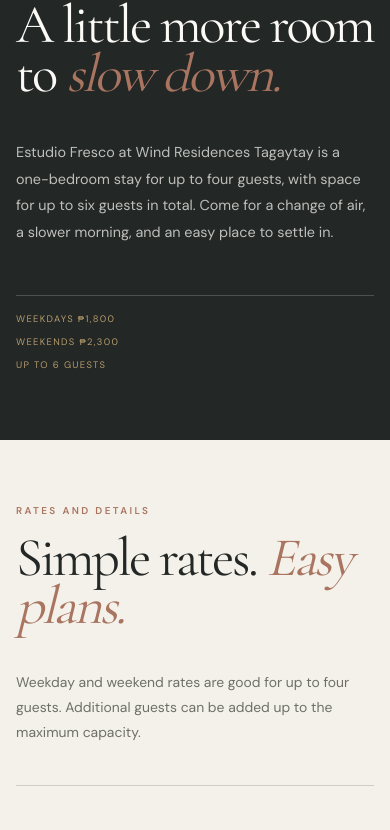
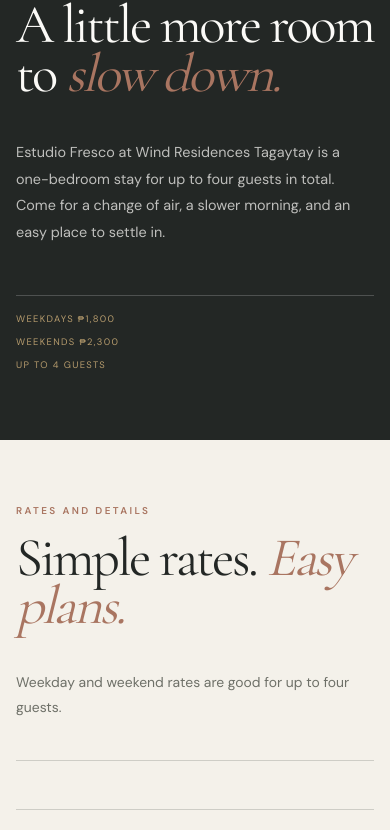
Before and after one commit to richardmerckg-web/estudio, a Next.js app: page / in a window 390 px wide. Shown: the part 982-1812 px from the top of the page. Built offline with nearby package versions, Linux system fonts and the light colour scheme.

Commit message:
Update booking details and house rules

```diff
--- a/app/globals.css
+++ b/app/globals.css
@@ -89,9 +89,11 @@
   right: max(1.1rem, env(safe-area-inset-right));
   display: inline-flex;
   align-items: center;
-  gap: 0.65rem;
+  justify-content: center;
+  width: 52px;
+  height: 52px;
   min-height: 52px;
-  padding: 0.75rem 1rem;
+  padding: 0;
   border: 1px solid rgba(255, 255, 255, 0.34);
   border-radius: 999px;
   color: #fff;
@@ -1946,12 +1948,6 @@
   .floating-action {
     width: 52px;
     height: 52px;
-    padding: 0;
-    justify-content: center;
-  }
-
-  .floating-action span {
-    display: none;
   }
 
   .site-header--hero {
--- a/app/page.tsx
+++ b/app/page.tsx
@@ -66,12 +66,14 @@
     ],
   },
   {
-    title: "House notes",
+    title: "House rules",
     note: "Please keep in mind",
     items: [
-      "Light cooking only",
-      "No smoking policy inside",
-      "Condo amenities may have additional fees",
+      "Maximum of 4 guests",
+      "No smoking inside the unit",
+      "No pets unless agreed in writing",
+      "No parties or loud noise",
+      "Follow all building and condo association rules",
     ],
   },
 ];
@@ -183,14 +185,13 @@
           <div className="statement-copy">
             <p>
               Estudio Fresco at Wind Residences Tagaytay is a one-bedroom stay for
-              up to four guests, with space for up to six guests in total. Come
-              for a change of air, a slower morning, and an easy place to settle
-              in.
+              up to four guests in total. Come for a change of air, a slower
+              morning, and an easy place to settle in.
             </p>
             <div className="statement-facts">
               <span>Weekdays ₱1,800</span>
               <span>Weekends ₱2,300</span>
-              <span>Up to 6 guests</span>
+              <span>Up to 4 guests</span>
             </div>
           </div>
         </div>
@@ -205,8 +206,7 @@
             </h2>
           </div>
           <p className="section-note">
-            Weekday and weekend rates are good for up to four guests. Additional
-            guests can be added up to the maximum capacity.
+            Weekday and weekend rates are good for up to four guests.
           </p>
         </div>
 
@@ -231,14 +231,7 @@
                 <span className="rate-label">Maximum capacity</span>
                 <span className="rate-description">For the whole residence</span>
               </div>
-              <strong>6 guests</strong>
-            </div>
-            <div className="rate-row">
-              <div className="rate-copy">
-                <span className="rate-label">Additional guest</span>
-                <span className="rate-description">Added per person</span>
-              </div>
-              <strong>₱500</strong>
+              <strong>4 guests</strong>
             </div>
           </div>
 
@@ -417,7 +410,7 @@
             <div className="booking-summary">
               <span>Weekdays / ₱1,800</span>
               <span>Weekends / ₱2,300</span>
-              <span>Up to 6 guests</span>
+              <span>Up to 4 guests</span>
             </div>
           </div>
 
@@ -448,8 +441,6 @@
                   <option value="2">2 guests</option>
                   <option value="3">3 guests</option>
                   <option value="4">4 guests</option>
-                  <option value="5">5 guests</option>
-                  <option value="6">6 guests</option>
                 </select>
               </div>
               <div className="form-field form-field--full">
@@ -507,7 +498,6 @@
           />
           <circle cx="16" cy="14.7" r="1.7" fill="currentColor" />
         </svg>
-        <span>Book on Airbnb</span>
       </a>
 
       <a
@@ -527,7 +517,6 @@
             d="m7.6 19.05 6.15-6.55 3.02 2.72 5.98-3.25-6.2 6.6-2.98-2.67-5.97 3.15Z"
           />
         </svg>
-        <span>Message us</span>
       </a>
     </main>
   );
--- a/components/ImageGallery.tsx
+++ b/components/ImageGallery.tsx
@@ -128,7 +128,7 @@
                 aria-label="Close image viewer"
                 onClick={closeViewer}
               >
-                Close <span aria-hidden="true">X</span>
+                <span aria-hidden="true">X</span>
               </button>
             </div>
 
```
